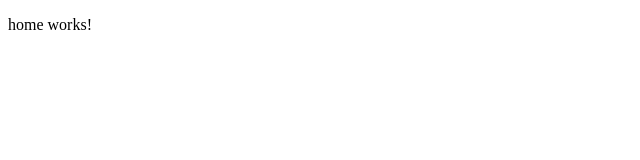
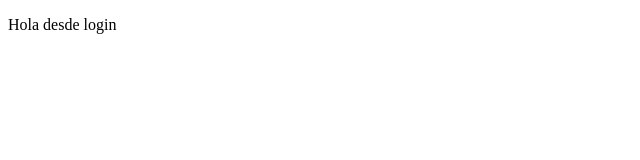
Before and after one commit to SamuelBureloJeronimo/SGIRAP_Frontend, an Angular app: page /login in a window 1280 px wide. Shown: the top 160 px of the page, without its empty margins (0-640 px from the left). Built offline with nearby package versions, Linux system fonts and the light colour scheme.

Commit message:
Error de Rutas corregidas

```diff
--- a/src/app/app-routing/app-routing.module.ts
+++ b/src/app/app-routing/app-routing.module.ts
@@ -6,7 +6,8 @@ import { HomeComponent } from '../components/body/home/home.component';
 import { LoginComponent } from '../components/body/login/login.component';
 
 const routes: Routes = [
-  { path: '**', component: HomeComponent },
+  { path: '', component: HomeComponent },
+  { path: 'home', component: HomeComponent },
   { path: 'login', component: LoginComponent }
 ];
 
--- a/src/app/app.module.ts
+++ b/src/app/app.module.ts
@@ -1,8 +1,8 @@
 import { BrowserModule } from '@angular/platform-browser';
 import { NgModule } from '@angular/core';
 import { FormsModule } from '@angular/forms';
-import { RouterModule } from '@angular/router';
 import { AppRoutingModule } from './app-routing/app-routing.module';
+import { BrowserAnimationsModule } from '@angular/platform-browser/animations';
 
 import { AppComponent } from './app.component';
 import { LoginComponent } from './components/body/login/login.component';
@@ -18,7 +18,7 @@ import { HomeComponent } from './components/body/home/home.component';
     BrowserModule,
     FormsModule,
     AppRoutingModule,
-    RouterModule
+    BrowserAnimationsModule
   ],
   providers: [],
   bootstrap: [AppComponent]
--- a/src/app/components/body/login/login.component.html
+++ b/src/app/components/body/login/login.component.html
@@ -1 +1 @@
-<p>login works!</p>
+<p>Hola desde login</p>
```
